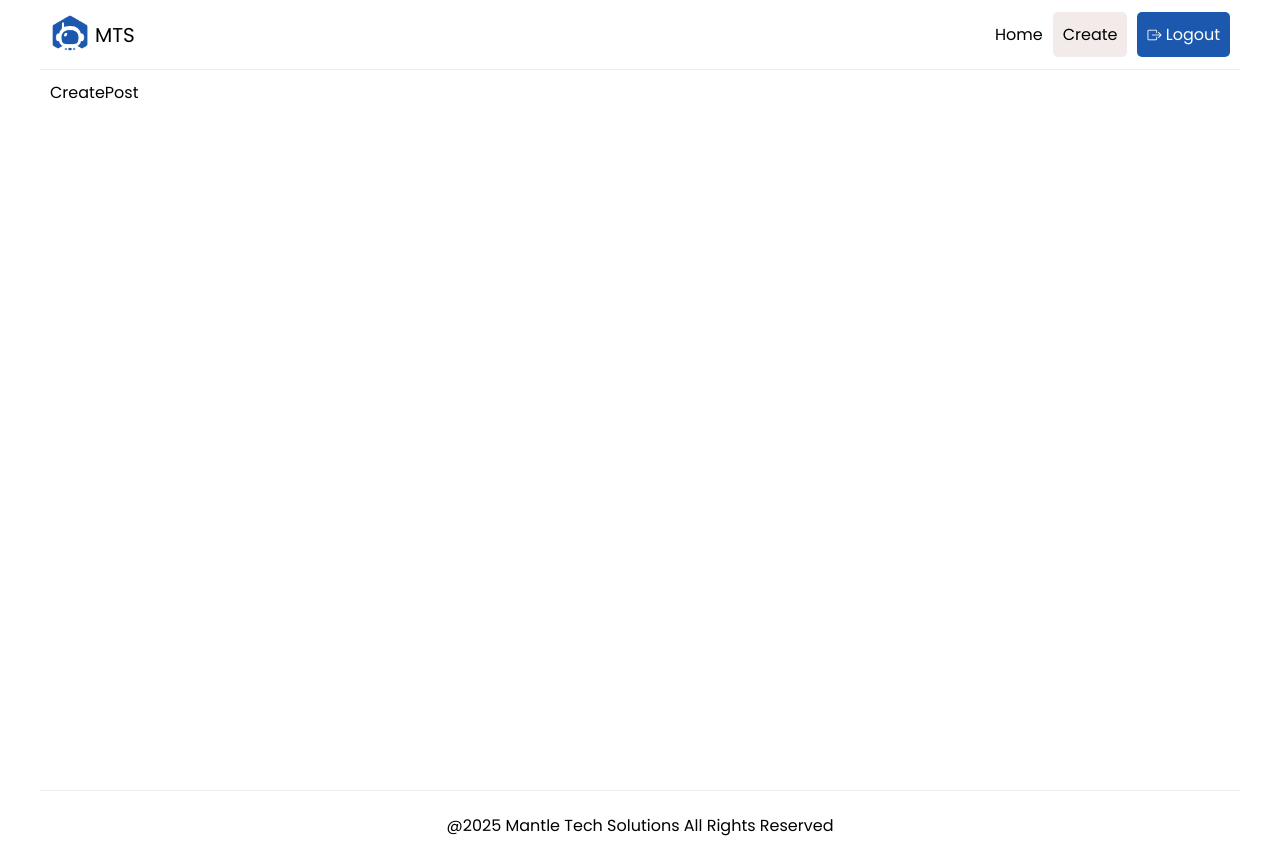
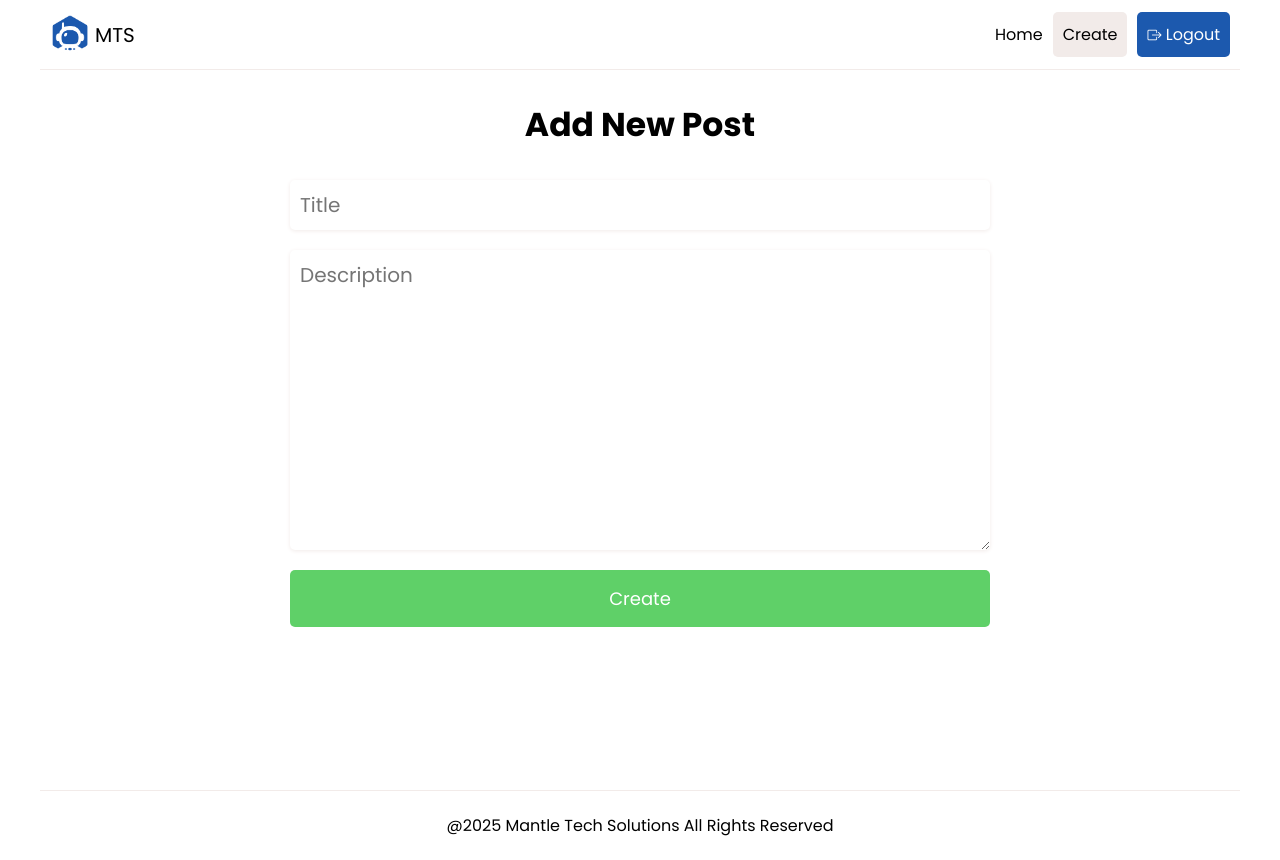
Before and after one commit to ASOkure/blog-project, a JavaScript app: page /create in a window 1280 px wide. Built offline with nearby package versions, Linux system fonts and the light colour scheme; the HTML template or start-up script is replaced by a standard one.

Commit message:
implement create post and home page components

```diff
--- a/src/pages/CreatePost.js
+++ b/src/pages/CreatePost.js
@@ -1,3 +1,30 @@
 export const CreatePost = () => {
-  return <div>CreatePost</div>;
+  return (
+    <section className="create">
+      <div className="heading">
+        <h1>Add New Post</h1>
+      </div>
+      <form className="createPost">
+        <input
+          type="text"
+          className="title"
+          name="title"
+          placeholder="Title"
+          maxLength="50"
+          required
+        />
+        <textarea
+          type="text"
+          className="description"
+          name="description"
+          placeholder="Description"
+          maxLength="600"
+          required
+        ></textarea>
+        <button type="submit" className="submit">
+          Create
+        </button>
+      </form>
+    </section>
+  );
 };
--- a/src/pages/HomePage.js
+++ b/src/pages/HomePage.js
@@ -1,3 +1,28 @@
+import { PostCard } from "../components";
+
 export const HomePage = () => {
-  return <div>HomePage</div>;
+  const posts = [
+    {
+      id: 1,
+      title: "Lorem ipsum dolor sit amet",
+      description:
+        "Lorem ipsum dolor sit amet consectetur adipisicing elit. Quaerat quidem magnam vitae, deserunt facilis, commodi accusamus doloribus fugiat, soluta debitis illo nostrum quo tempora consequatur quas illum nobis laboriosam recusandae distinctio nihil ratione. Minima reprehenderit maiores fugiat cupiditate dolorem, consequuntur asperiores nostrum voluptatem laboriosam temporibus obcaecati, nesciunt beatae possimus tenetur.",
+      author: "Sam",
+    },
+    {
+      id: 2,
+      title: "Lorem ipsum dolor",
+      description:
+        "Lorem ipsum dolor sit amet consectetur adipisicing elit. Quaerat quidem magnam vitae, deserunt facilis, commodi accusamus doloribus fugiat, soluta debitis illo nostrum quo tempora consequatur quas illum nobis laboriosam recusandae distinctio nihil ratione. Minima reprehenderit maiores fugiat cupiditate dolorem, consequuntur asperiores nostrum voluptatem.",
+      author: "Sam",
+    },
+  ];
+
+  return (
+    <section>
+      {posts.map((post) => (
+        <PostCard key={post.id} post={post} />
+      ))}
+    </section>
+  );
 };
```
